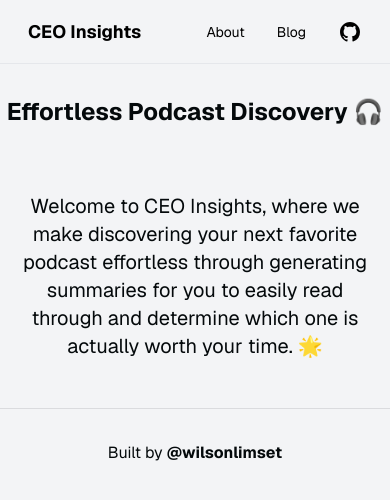
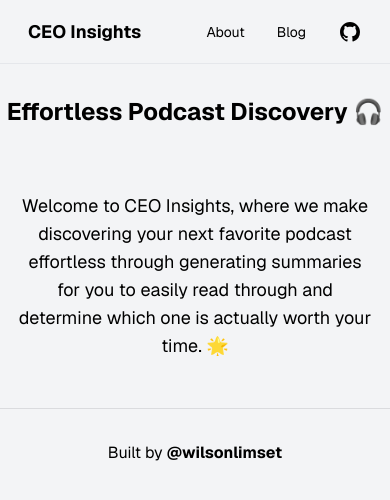
Before and after one commit to WilsonLimSet/QuickPods, a Next.js app: page /about in a window 390 px wide. Shown: the top 500 px of the page. Built offline with nearby package versions, Linux system fonts and the light colour scheme.

Commit message:
14 about page text not viewable on mobile (#15)

```diff
--- a/app/about/page.tsx
+++ b/app/about/page.tsx
@@ -6,11 +6,11 @@ export default function About() {
   return (
     <>
       <Header />
-      <h2 className="my-8 text-center text-2xl font-bold">
+      <h2 className="my-8 text-center text-2xl font-bold text-black">
         Effortless Podcast Discovery 🎧
       </h2>
       <div className="mx-auto max-w-4xl px-4 py-8">
-        <p className="mb-4 text-center text-lg  text-xl">
+        <p className="mb-4 text-center text-lg  text-black ">
           Welcome to CEO Insights, where we make discovering your next favorite
           podcast effortless through generating summaries for you to easily read
           through and determine which one is actually worth your time. 🌟
--- a/app/blog/page.tsx
+++ b/app/blog/page.tsx
@@ -11,7 +11,7 @@ export default async function Blog() {
   return (
     <>
       <Header />
-      <h2 className="my-8 text-center text-2xl font-light">
+      <h2 className="my-8 text-center text-2xl text-black">
         Latest Blog Posts
       </h2>
       <div className="mx-auto max-w-4xl px-4">
--- a/components/Footer.tsx
+++ b/components/Footer.tsx
@@ -1,6 +1,6 @@
 export default function Footer() {
   return (
-    <footer className="w-full border-t border-t-foreground/10 p-8 flex justify-center text-center text-s">
+    <footer className="w-full border-t border-t-foreground/10 p-8 flex justify-center text-center text-s text-black">
       <p>
         Built by{" "}
         {/* <a
```
